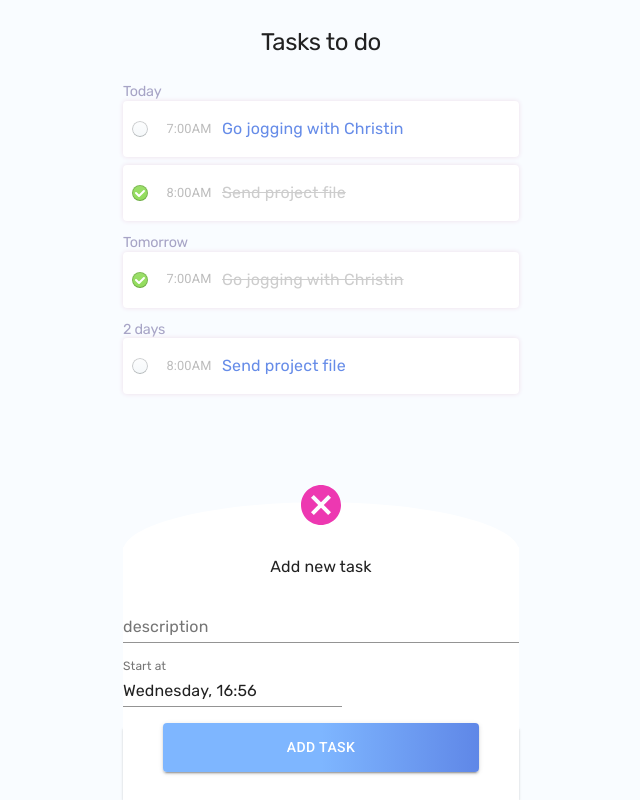
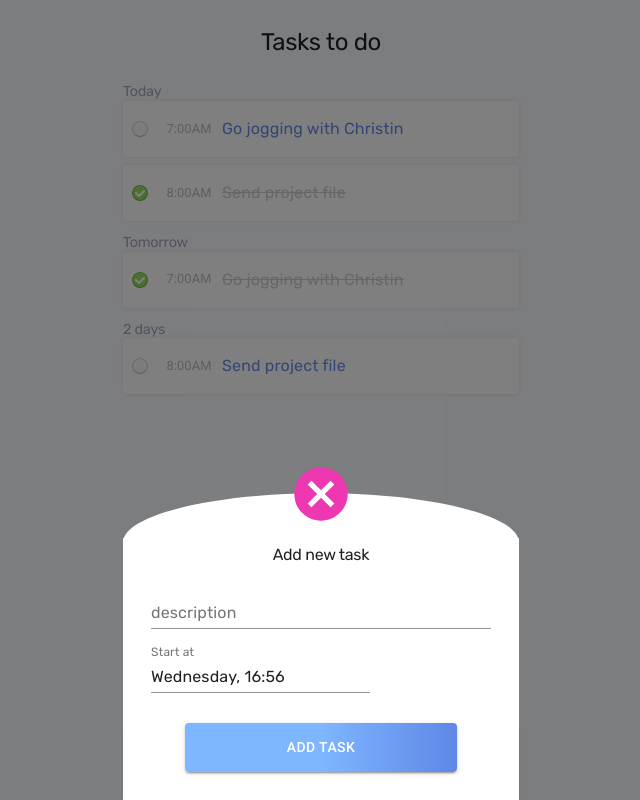
Before and after one commit to oscaramos/todo, a React (Create React App) app: page / in a window 1280 px wide. Both pictures are taken after a click on the button "add task". Shown: the whole page, without its empty margins (319-959 px from the left). Built offline with nearby package versions, Linux system fonts and the light colour scheme.

Commit message:
AddTaskDialog Better design: fade-in, darker surrounds, layout. Close when submit

```diff
--- a/src/components/AddTaskDialog.js
+++ b/src/components/AddTaskDialog.js
@@ -4,16 +4,18 @@ import Grid from '@material-ui/core/Grid'
 import Container from '@material-ui/core/Container'
 import TextField from '@material-ui/core/TextField'
 import Button from '@material-ui/core/Button'
+import Dialog from '@material-ui/core/Dialog'
+import Slide from '@material-ui/core/Slide'
 import { Typography } from '@material-ui/core'
 import { makeStyles } from '@material-ui/core/styles'
 import { DateTimePicker } from '@material-ui/pickers'
 
 import IconButton from '@material-ui/core/IconButton'
-import CancelIcon from '@material-ui/icons/Cancel';
+import CancelIcon from '@material-ui/icons/Cancel'
 
 import addTaskBackgroundSvg from '../assets/curve.svg'
 
-const useTaskDialogStyles = makeStyles(() => ({
+const useTaskDialogStyles = makeStyles(theme => ({
   mainContainer: {
     position: 'fixed',
     top: 'auto',
@@ -29,9 +31,14 @@ const useTaskDialogStyles = makeStyles(() => ({
     padding: 'inherit',
     zIndex: 1,
   },
+  title: {
+    ...theme.typography.h1,
+    fontSize: '1rem',
+  },
   dialog: {
     width: '100%',
-    padding: 'inherit',
+    paddingLeft: '2em',
+    paddingRight: '2em',
   },
   button: {
     background: 'linear-gradient(90deg, rgba(126,182,255,1) 50%, rgba(95,135,231,1) 100%)',
@@ -52,25 +59,30 @@ const useTaskDialogStyles = makeStyles(() => ({
     bottom: 0,
     zIndex: -1,
   },
-  iconCloseContainer:{
+  iconCloseContainer: {
     position: 'absolute',
     zIndex: 1,
     width: '100%',
     display: 'flex',
     left: 0,
-    top: -30,
-    justifyContent: 'center'
+    top: -40,
+    justifyContent: 'center',
   },
   iconCloseButton: {
     '&:hover': {
-      backgroundColor: 'transparent'
-    }
+      backgroundColor: 'transparent',
+    },
   },
   iconClose: {
     color: '#ED38B1',
-    fontSize: '3rem'
-  }
+    fontSize: '4rem',
+    background: 'radial-gradient(ellipse at center, rgba(255,255,255,1) 40%,rgba(255,255,255,0) 50%)',
+  },
 }))
+
+const Transition = React.forwardRef((props, ref) =>
+  <Slide direction='up' ref={ref} {...props} />,
+)
 
 function AddTaskDialog({ open, onSubmit, onClose }) {
   const classes = useTaskDialogStyles()
@@ -80,32 +92,42 @@ function AddTaskDialog({ open, onSubmit, onClose }) {
   function handleClick() {
     onSubmit({
       startTime,
-      description
+      description,
     })
+    onClose()
   }
 
-  if (!open) {
-    return <></>
+  const handleClose = () => {
+    onClose()
   }
 
   return (
+    <Dialog
+      onClose={handleClose}
+      aria-labelledby='simple-dialog-title'
+      TransitionComponent={Transition}
+      open={open}
+    >
       <div className={classes.mainContainer}>
         <Container maxWidth='xs' style={{ position: 'relative' }}>
           <div className={classes.dialogContainer}>
             <div className={classes.iconCloseContainer}>
               <IconButton disableRipple className={classes.iconCloseButton} onClick={onClose}>
-              <CancelIcon className={classes.iconClose}/>
+                <CancelIcon className={classes.iconClose} />
               </IconButton>
             </div>
+
             <div className={classes.backgroundHead} />
-          <div style={{ position: 'relative ' }}>
+
+            <div style={{ position: 'relative' }}>
               <div className={classes.dialog}>
                 <Grid container direction='column' spacing={2}>
                   <Grid item>
-                  <Typography align='center'>
+                    <Typography align='center' className={classes.title}>
                       Add new task
                     </Typography>
                   </Grid>
+
                   <Grid item>
                     <TextField
                       variant='standard'
@@ -117,7 +139,8 @@ function AddTaskDialog({ open, onSubmit, onClose }) {
                       onChange={e => setDescription(e.target.value)}
                     />
                   </Grid>
-                <Grid item container direction='row' justify='space-between'>
+
+                  <Grid item container direction='row' justify='space-between' style={{ marginBottom: '1em' }}>
                     <Grid item>
                       <DateTimePicker
                         autoOk
@@ -130,6 +153,7 @@ function AddTaskDialog({ open, onSubmit, onClose }) {
                       />
                     </Grid>
                   </Grid>
+
                   <Grid item container justify='center'>
                     <Grid item style={{ width: '80%' }}>
                       <Button className={classes.button} variant='contained' fullWidth onClick={handleClick}>
@@ -145,6 +169,7 @@ function AddTaskDialog({ open, onSubmit, onClose }) {
           </div>
         </Container>
       </div>
+    </Dialog>
   )
 }
 
```
Lines whose indentation alone changed are shown as unchanged.
